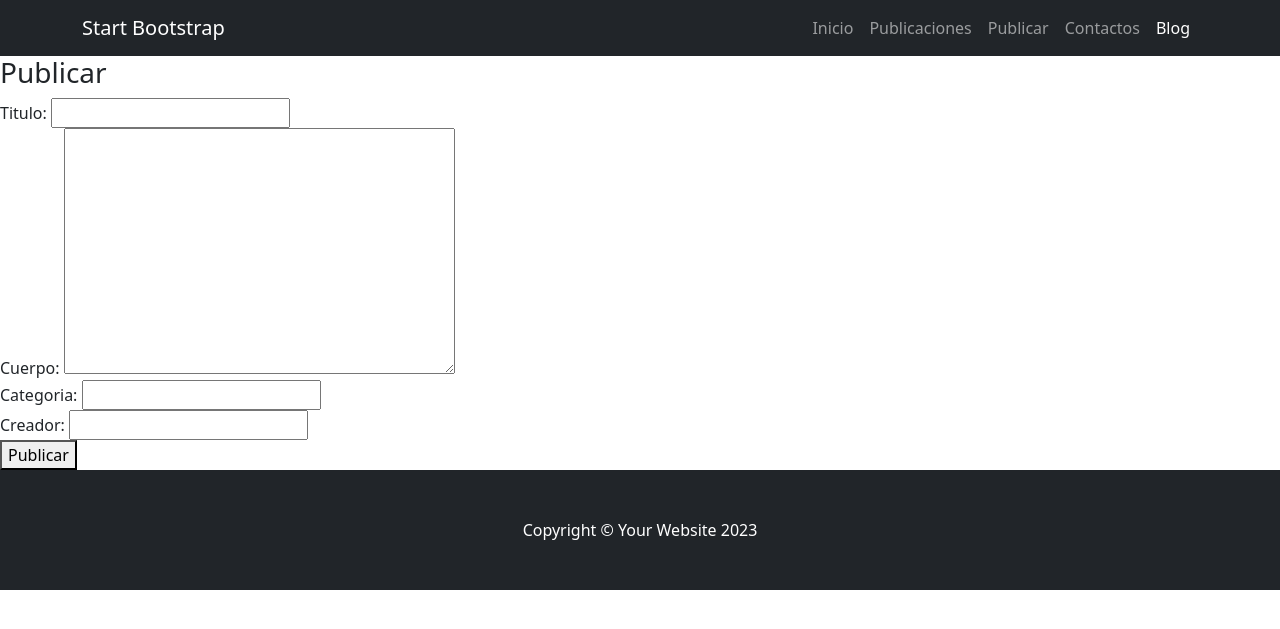
After one commit to reygabriel/pf-blog-grupo1, a Django app: page /publicaciones/publicar/ in a window 1280 px wide. The commit adds this page. Shown: the top 629 px of the page. Run offline with Django 5.2, Linux system fonts and the light colour scheme; some libraries are stand-ins or nearby versions.

Commit message:
Se creo la view para crear publicaciones

```diff
--- /dev/null
+++ b/src/publicaciones/forms.py
@@ -0,0 +1,7 @@
+from django import forms
+from .models import Publicacion
+
+class PublicarForm(forms.ModelForm):
+    class Meta:
+        model = Publicacion
+        fields = ['titulo', 'cuerpo', 'categoria', 'creador']
--- a/src/publicaciones/models.py
+++ b/src/publicaciones/models.py
@@ -1,5 +1,5 @@
 from django.db import models
-
+from django.urls import reverse
 # Create your models here.
 class Publicacion(models.Model):
     fecha = models.DateField(auto_now_add=True)
@@ -11,3 +11,6 @@ class Publicacion(models.Model):
 
     def __str__(self):
         return self.titulo
+
+    def get_absolute_url(self):
+        return reverse('publicaciones')
--- a/src/publicaciones/urls.py
+++ b/src/publicaciones/urls.py
@@ -3,5 +3,6 @@ from . import views
 
 
 urlpatterns=[
-    path('ver-publicaciones/', views.PublicacionesView.as_view(), name='publicaciones')
+    path('ver-publicaciones/', views.PublicacionesView.as_view(), name='publicaciones'),
+    path('publicar/', views.Publicar.as_view(), name='publicar')
 ]
--- a/src/publicaciones/views.py
+++ b/src/publicaciones/views.py
@@ -1,9 +1,15 @@
 from django.shortcuts import render
 from .models import Publicacion
-from django.views.generic import ListView
+from django.views.generic import ListView, CreateView, UpdateView
+from .forms import PublicarForm
+
+class PublicacionesView(ListView):
+    template_name = 'publicaciones/publicaciones.html'
+    model = Publicacion
+    context_object_name = 'publicaciones'
 
 
-class PublicacionesView(ListView):
-    template_name = 'publicaciones.html'
+class Publicar(CreateView):
     model = Publicacion
-    context_object_name = 'publicaciones'
+    template_name = 'publicaciones/publicar.html'
+    form_class = PublicarForm
--- a/src/templates/base.html
+++ b/src/templates/base.html
@@ -23,6 +23,7 @@
                     <ul class="navbar-nav ms-auto mb-2 mb-lg-0">
                         <li class="nav-item"><a class="nav-link" href="{% url 'index' %}">Inicio</a></li>
                         <li class="nav-item"><a class="nav-link" href="{% url 'publicaciones' %}">Publicaciones</a></li>
+                        <li class="nav-item"><a class="nav-link" href="{% url 'publicar' %}">Publicar</a></li>
                         <li class="nav-item"><a class="nav-link" href="#!">Contactos</a></li>
                         <li class="nav-item"><a class="nav-link active" aria-current="page" href="#">Blog</a></li>
                     </ul>
--- /dev/null
+++ b/src/templates/publicaciones/publicar.html
@@ -0,0 +1,10 @@
+{% extends 'base.html' %}
+
+
+{% block contenido %}
+    <h3>Publicar</h3>
+    <form method="post"> {% csrf_token %}
+        {{form}}
+        <button type="submit"> Publicar</button>
+    </form>
+{% endblock contenido %}
```
Also changed, not shown: src/templates/publicaciones/publicaciones.html (renamed from src/templates/publicaciones.html).
